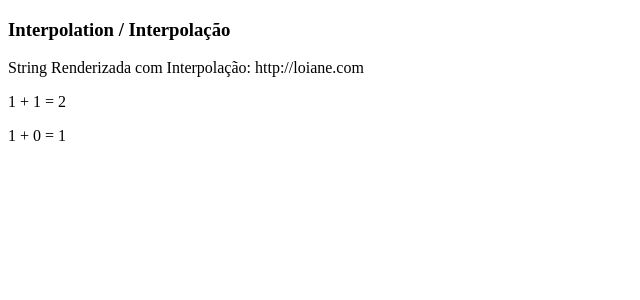
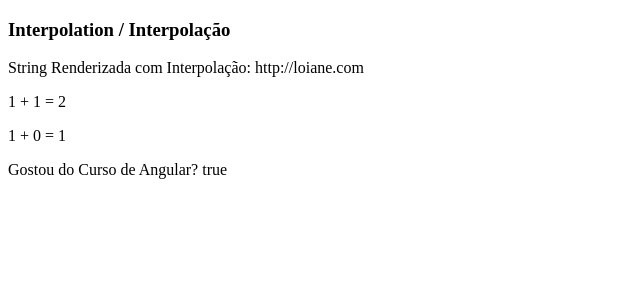
Before and after one commit to allandemancilha/Angular, an Angular app in the folder LoianeGroner/DataBinding/: page / in a window 1280 px wide. Shown: the top 300 px of the page, without its empty margins (0-640 px from the left). Built offline with nearby package versions, Linux system fonts and the light colour scheme.

Commit message:
Utilizando Interpolação Com Expressões Booleanas

```diff
--- a/LoianeGroner/DataBinding/src/app/data-binding/data-binding.component.html
+++ b/LoianeGroner/DataBinding/src/app/data-binding/data-binding.component.html
@@ -4,5 +4,6 @@
         <p>String Renderizada com Interpolação: {{ url }}</p>
         <p>1 + 1 = {{ 1 + 1 }}</p>
         <p>1 + 0 = {{ getValue() }}</p>
+        <p>Gostou do Curso de Angular? {{ courseAngular && getLikeCourse() }}</p>
     </article>
 </section>
--- a/LoianeGroner/DataBinding/src/app/data-binding/data-binding.component.ts
+++ b/LoianeGroner/DataBinding/src/app/data-binding/data-binding.component.ts
@@ -8,13 +8,19 @@ import { Component, OnInit } from '@angular/core';
 export class DataBindingComponent implements OnInit {
 
   url: string;
+  courseAngular: boolean;
 
   getValue(){
     return 1;
   }
 
+  getLikeCourse(){
+    return true;
+  }
+
   constructor() {
     this.url = 'http://loiane.com'
+    this.courseAngular = true;
   }
 
   ngOnInit(): void {
```
